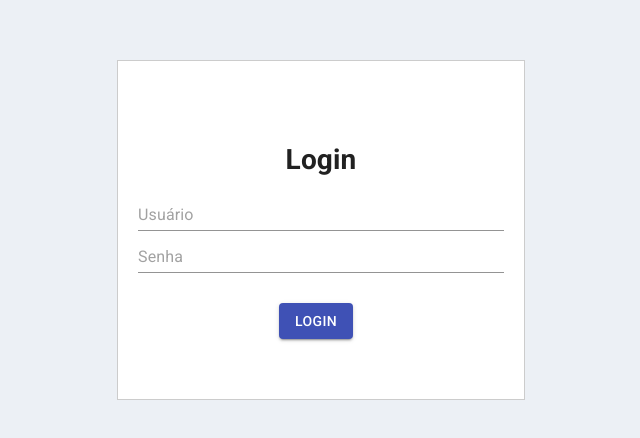
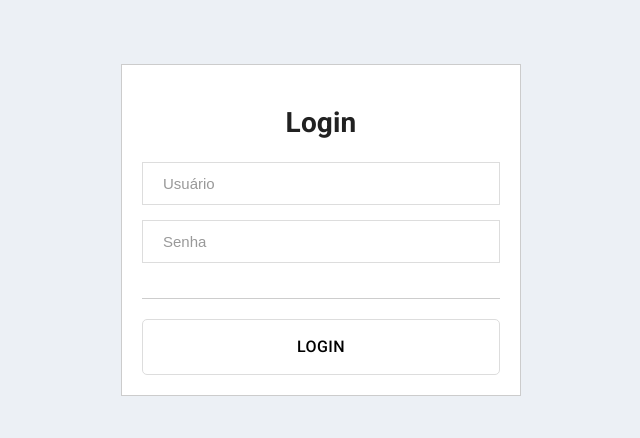
Before and after one commit to codenation-dev/squad-5-aceleradev-fs-florianopolis, a React (Create React App) app in the folder frontend/uatireact/: page /login in a window 1280 px wide. Shown: the part 114-552 px from the top of the page, without its empty margins (319-959 px from the left). Built offline with nearby package versions, Linux system fonts and the light colour scheme.

Commit message:
Atualizações de layout, estrutura das pages com styled.component

```diff
--- a/frontend/uatireact/package.json
+++ b/frontend/uatireact/package.json
@@ -12,7 +12,8 @@
     "react-router-dom": "^5.0.1",
     "react-scripts": "3.0.1",
     "redux": "^4.0.4",
-    "redux-saga": "^1.0.5"
+    "redux-saga": "^1.0.5",
+    "styled-components": "^4.3.2"
   },
   "scripts": {
     "start": "react-scripts start",
--- a/frontend/uatireact/src/App.js
+++ b/frontend/uatireact/src/App.js
@@ -1,7 +1,7 @@
 import React from "react";
 import "./App.css";
 // prettier-ignore
-import { Login, Register, ImportPage, Dashboard, Admin, Notifications } from './pages'
+import { Login, ImportPage, Dashboard, Admin, Notifications } from './pages'
 import { Switch } from "react-router-dom";
 
 import Layout from "./pages/Layout";
@@ -19,12 +19,12 @@ const App = () => {
             path="/login"
             component={Login}
           />
-          <PublicRoute
+          {/* <PublicRoute
             restricted={true}
             exact
             path="/register"
             component={Register}
-          />
+          /> */}
 
           <PrivateRoute exact path="/" component={Dashboard} />
           <PrivateRoute exact path="/dashboard" component={Dashboard} />
--- a/frontend/uatireact/src/components/AccessForm.js
+++ b/frontend/uatireact/src/components/AccessForm.js
@@ -48,11 +48,6 @@ class AccessForm extends Component {
       : this.setState({ msg: "Falha no login" });
   }
 
-  // componentDidUpdate(oldProps) {
-  //   if (oldProps.error != this.props.error) console.log(oldProps); //false
-  //   console.log(this.props); // true
-  // }
-
   render() {
     return (
       <Fragment>
--- a/frontend/uatireact/src/pages/Login.js
+++ /dev/null
@@ -1,35 +0,0 @@
-import React from "react";
-import { Grid } from "@material-ui/core";
-import AccessForm from "../components/AccessForm";
-import { makeStyles } from "@material-ui/core/styles";
-
-const useStyles = makeStyles(() => ({
-  loginBg: {
-    backgroundColor: "#fff",
-    padding: "60px 20px",
-    border: "1px solid #ccc"
-  }
-}));
-
-const Login = () => {
-  const classes = useStyles();
-  return (
-    <div>
-      <Grid
-        container
-        spacing={0}
-        direction="column"
-        alignItems="center"
-        justify="center"
-        style={{ minHeight: "70vh" }}
-      >
-        <Grid className={classes.loginBg} item lg={6}>
-          <h1>Login</h1>
-          <AccessForm />
-        </Grid>
-      </Grid>
-    </div>
-  );
-};
-
-export default Login;
--- /dev/null
+++ b/frontend/uatireact/src/pages/Login/index.js
@@ -0,0 +1,87 @@
+import { Grid, Button } from "@material-ui/core";
+// import AccessForm from "../../components/AccessForm";
+
+import React, { Component } from "react";
+import { withRouter } from "react-router-dom";
+import { connect } from "react-redux";
+import { bindActionCreators } from "redux";
+import * as allActions from "../../redux/actions";
+
+import { Form, Error } from "./styles";
+
+class Login extends Component {
+  state = {
+    username: "",
+    password: "",
+    msg: ""
+  };
+
+  handleChange = event => {
+    const input = event.target;
+    const value = input.value;
+
+    this.setState({ [input.name]: value });
+  };
+
+  submitForm = e => {
+    e.preventDefault();
+    this.props.login(this.state);
+  };
+
+  componentWillReceiveProps(newProps) {
+    const { success, history } = newProps;
+    success
+      ? history.push("/dashboard")
+      : this.setState({ msg: "Falha no login" });
+  }
+
+  render() {
+    return (
+      <div>
+        <Grid
+          container
+          spacing={0}
+          direction="column"
+          alignItems="center"
+          justify="center"
+          style={{ minHeight: "70vh" }}
+        >
+          <Form onSubmit={e => this.submitForm(e)}>
+            <h1>Login</h1>
+            <input
+              name="username"
+              type="text"
+              // fullWidth={true}
+              placeholder="Usuário"
+              onChange={this.handleChange}
+            />
+            <input
+              name="password"
+              type="password"
+              // fullWidth={true}
+              placeholder="Senha"
+              onChange={this.handleChange}
+            />
+            <Error>{this.state.msg}</Error>
+            <hr />
+            <Button type="submit">Login</Button>
+          </Form>
+        </Grid>
+      </div>
+    );
+  }
+}
+
+const mapStateToProps = state => ({
+  success: state.userReducer.success,
+  error: state.userReducer.error
+});
+
+const mapDispatchToProps = dispatch => bindActionCreators(allActions, dispatch);
+
+export default withRouter(
+  connect(
+    mapStateToProps,
+    mapDispatchToProps
+  )(Login)
+);
--- /dev/null
+++ b/frontend/uatireact/src/pages/Login/styles.js
@@ -0,0 +1,87 @@
+import styled from "styled-components";
+
+//   loginBg: {
+//     backgroundColor: "#fff",
+//     padding: "60px 20px",
+//     border: "1px solid #ccc"
+//   },
+//   ipt: {
+//     marginTop: "10px"
+//   },
+//   link: {
+//     textDecoration: "none !important"
+//   },
+//   btn: {
+//     marginTop: "10px",
+//     marginRight: "10px"
+//   },
+//   error: {
+//     fontSize: "12px",
+//     color: "red",
+//     padding: "10px 0px"
+//   }
+
+export const Container = styled.div`
+  display: flex;
+  align-items: center;
+  justify-content: center;
+  height: 100vh;
+`;
+
+export const Error = styled.div`
+  font-size: 12px;
+  color: #ff3333;
+  width: 100%;
+  text-align: left;
+`;
+
+export const Form = styled.form`
+  width: 400px;
+  background: #fff;
+  padding: 20px;
+  display: flex;
+  flex-direction: column;
+  align-items: center;
+  border: 1px solid #ccc;
+  img {
+    width: 100px;
+    margin: 10px 0 40px;
+  }
+  p {
+    color: #ff3333;
+    margin-bottom: 15px;
+    border: 1px solid #ff3333;
+    padding: 10px;
+    width: 100%;
+    text-align: center;
+  }
+  input {
+    flex: 1;
+
+    margin-bottom: 15px;
+    padding: 12px 20px;
+    color: #777;
+    font-size: 15px;
+    width: 100%;
+    border: 1px solid #ddd;
+    &::placeholder {
+      color: #999;
+    }
+  }
+  button {
+    color: #000;
+    font-size: 16px;
+    background: #fff;
+    border: 1px solid #ddd !important;
+    height: 56px;
+    border: 0;
+    border-radius: 5px;
+    width: 100%;
+  }
+  hr {
+    margin: 20px 0;
+    border: none;
+    border-bottom: 1px solid #cdcdcd;
+    width: 100%;
+  }
+`;
--- a/frontend/uatireact/src/pages/Register.js
+++ b/frontend/uatireact/src/pages/Register/index.js
@@ -1,6 +1,6 @@
 import React from "react";
 import { Grid } from "@material-ui/core";
-import AccessForm from "../components/AccessForm";
+import AccessForm from "../../components/AccessForm";
 
 const Register = () => {
   return (
--- a/frontend/uatireact/src/services/login.js
+++ b/frontend/uatireact/src/services/login.js
@@ -1,6 +1,6 @@
 import Api from "../utils/api";
 
-class CharacterService {
+class ServiceLogin {
   static tryLogin(payload) {
     const { username, password } = payload;
     console.log("Try login api, change to post when api is up");
@@ -9,4 +9,4 @@ class CharacterService {
   }
 }
 
-export default CharacterService;
+export default ServiceLogin;
```
Also changed, not shown: frontend/uatireact/src/pages/Admin/index.js (renamed from frontend/uatireact/src/pages/Admin.js), frontend/uatireact/src/pages/Dashboard/index.js (renamed from frontend/uatireact/src/pages/Dashboard.js), frontend/uatireact/src/pages/ImportPage/index.js (renamed from frontend/uatireact/src/pages/ImportPage.js), frontend/uatireact/src/pages/Notifications/index.js (renamed from frontend/uatireact/src/pages/Notifications.js), 1 other file (tests, documents, lock files or other folders).
